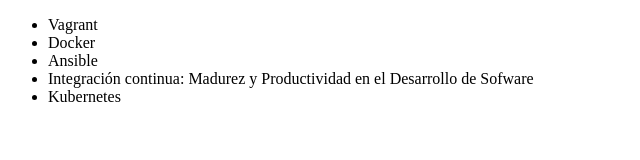
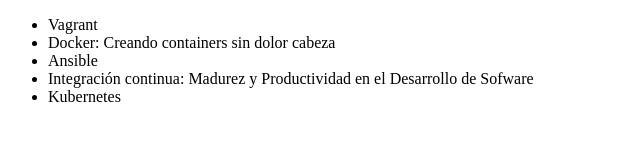
Before and after one commit to Carlitoxic/curso-alura, a plain HTML site: page index.html in a window 1280 px wide. Shown: the whole page, without its empty margins (0-640 px from the left). Drawn offline with Linux system fonts and the light colour scheme.

Commit message:
Actualizando nombre del curso de Docker.

```diff
--- a/index.html
+++ b/index.html
@@ -7,7 +7,7 @@
 <body>
      <ul>
          <li> Vagrant </li>
-         <li> Docker </li>
+         <li> Docker: Creando containers sin dolor cabeza </li>
          <li> Ansible </li>
          <li> Integración continua: Madurez y Productividad en el Desarrollo de Sofware</li>
          <li>Kubernetes</li>
```
